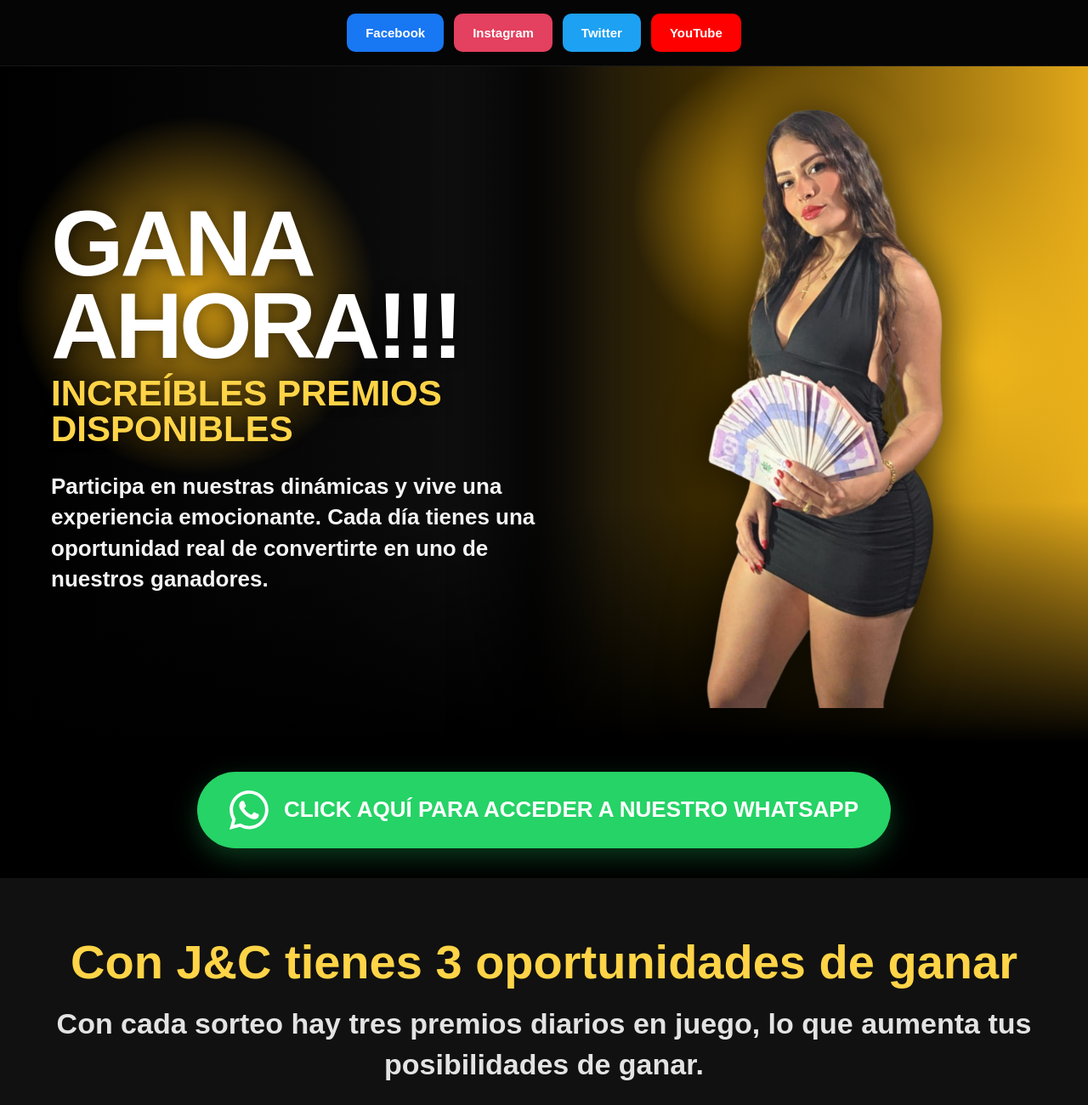
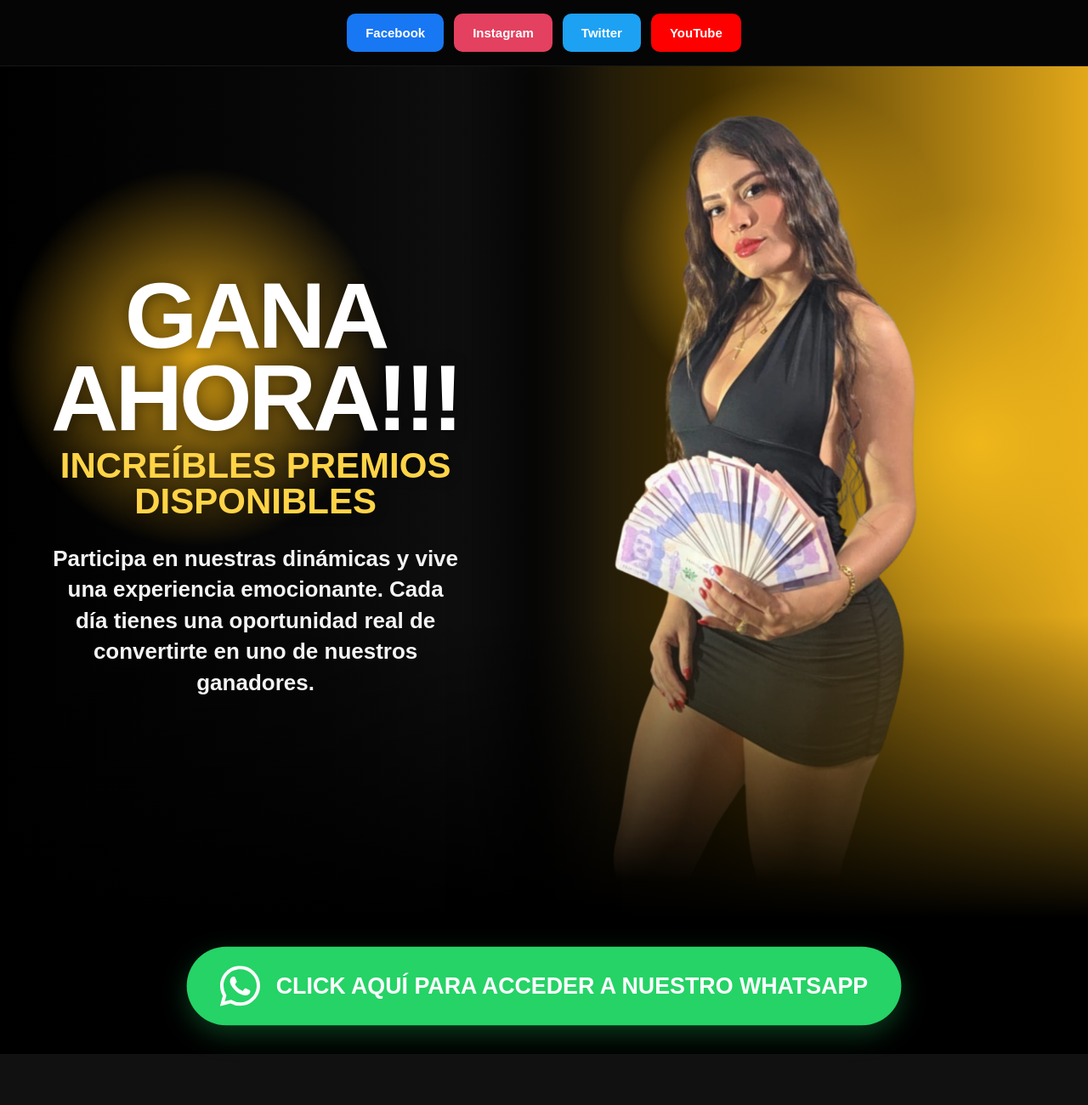
Before and after one commit to ALEX-BACKEND00/WEB-SITE-ANGIE, a plain HTML site: page pagina.html in a window 1280 px wide. Shown: the top 1300 px of the page at 85% size. Drawn offline with Linux system fonts and the light colour scheme; files whose address does not match are found by name.

Commit message:
nuevo css

```diff
--- a/pagina.html
+++ b/pagina.html
@@ -49,11 +49,11 @@
 
     </section>
 
-    <section class="img-person">
+    <div class="img-person">
 
-      <img src="C:\Users\ALEX\Desktop\ganapremios\angie.png" alt="Ganadores mostrando premios">
+      <img src="C:\Apache24\WEB-SITE-ANGIE\angie.png" alt="Ganadores mostrando premios">
 
-    </section>
+    </div>
 
   </main>
 
@@ -98,7 +98,7 @@
 
       <div class="empresa-img">
 
-        <img src="C:\Users\ALEX\Desktop\ganapremios\2img.jpg" alt="Empresa J&C">
+        <img src="C:\Apache24\WEB-SITE-ANGIE\2img.jpg" alt="Empresa J&C">
 
       </div>
 
--- a/script.js
+++ b/script.js
@@ -9,8 +9,40 @@
     iniciarParallaxHero();
     iniciarHoverImagenes();
     iniciarBotonPulse();
+    iniciarOcultarHeader();
 
 });
+
+
+/* ===============================
+   OCULTAR HEADER AL SCROLL
+================================= */
+
+function iniciarOcultarHeader(){
+    const header = document.querySelector(".header");
+
+    if(!header) return;
+
+    let ultimoScroll = 0;
+    let umbralScroll = 5;
+
+    window.addEventListener("scroll", () => {
+
+        const scrollActual = window.pageYOffset || document.documentElement.scrollTop;
+
+        if(Math.abs(scrollActual - ultimoScroll) < umbralScroll) return;
+
+        if(scrollActual > ultimoScroll && scrollActual > 100){
+            header.classList.add("hidden");
+        } else {
+            header.classList.remove("hidden");
+        }
+
+        ultimoScroll = scrollActual;
+
+    });
+
+}
 
 
 /* ===============================
--- a/style.css
+++ b/style.css
@@ -27,6 +27,11 @@
     left:0;
     z-index:1000;
     border-bottom:1px solid rgba(255,255,255,.07);
+    transition:transform .3s ease;
+}
+
+.header.hidden{
+    transform:translateY(-100%);
 }
 
 .btn{
@@ -53,6 +58,7 @@
 
 .container{
     width:100%;
+    text-align:center;
     min-height:100vh;
     margin-top:65px;
     display:flex;
@@ -126,20 +132,48 @@
 /* IMAGEN HERO */
 
 .img-person{
-    width:45%;
-    display:flex;
-    justify-content:flex-end;
-    align-items:flex-end;
-    position:relative;
-    z-index:2;
+    width: 100%;
+    mask-image: linear-gradient(to bottom, black 60%, transparent 100%);
+    -webkit-mask-image: linear-gradient(to bottom, black 60%, transparent 100%);
+    display: flex;
+    justify-content: flex-end;
+    align-items: flex-end;
+    position: relative;
+    z-index: 2;
+    overflow: visible;
 }
 
 .img-person img{
-    width:100%;
-    max-width:820px;
-    height:auto;
-    object-fit:contain;
-    filter:drop-shadow(0 0 28px rgba(0,0,0,.75));
+    width: 100%;
+    max-width: 820px;
+    height: auto;
+    object-fit: contain;
+    display: block;
+}
+
+/* Degradado más profundo para ocultar totalmente el corte */
+
+.img-person::after{
+    content: "";
+    position: absolute;
+    left: -130%;
+    bottom: -70px;
+    max-width: 100%;
+    height: 340px;
+    pointer-events: none;
+    z-index: 4;
+
+    background: linear-gradient(
+        to bottom,
+        rgba(0,0,0,0) 0%,
+        rgba(0,0,0,0.18) 18%,
+        rgba(0,0,0,0.42) 38%,
+        rgba(0,0,0,0.68) 58%,
+        rgba(0,0,0,0.88) 78%,
+        #000 100%
+    );
+
+    filter: blur(8px);
 }
 
 
```
